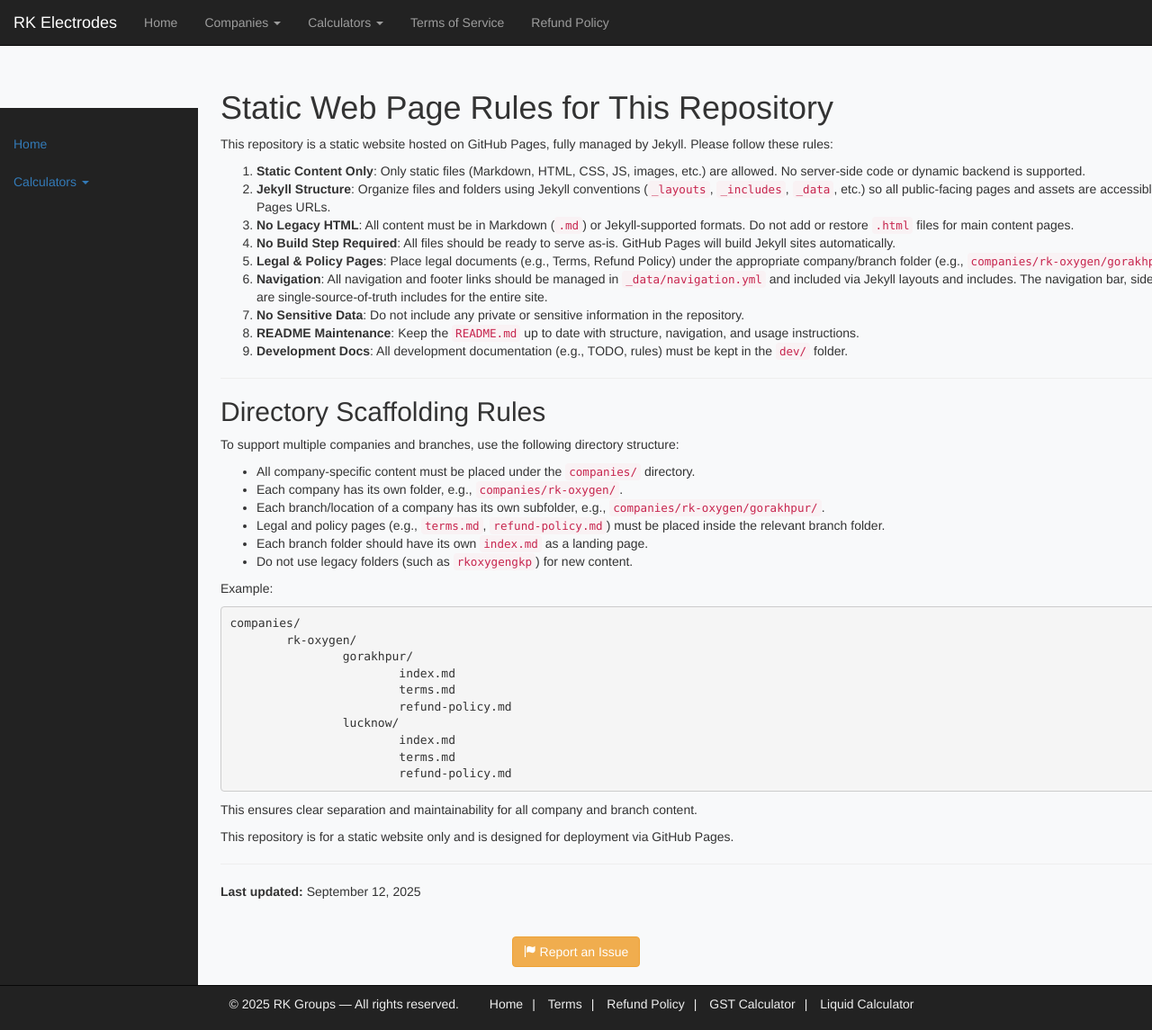
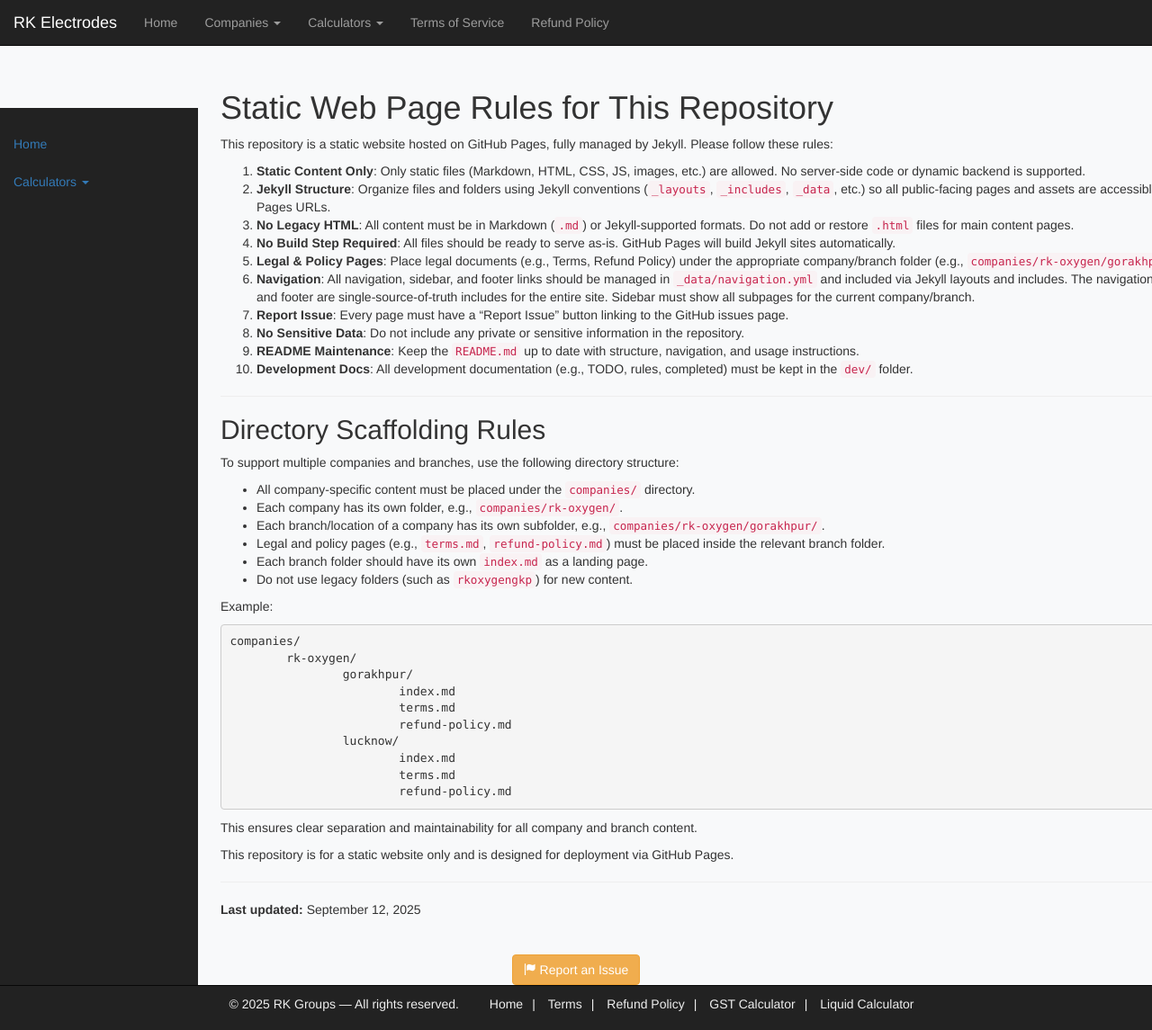
Before and after one commit to rk-Groups/rk-Groups.github.io, a Jekyll site: the page built from dev/STATIC_RULES.md, in a window 1280 px wide and 1145 px high. Shown: the whole window at 90% size. Built offline with Jekyll 4.4.1, drawn with Linux system fonts in a browser that asks for light colours; our own code applies the rules of GitHub Pages for plain Markdown files.

Commit message:
Add GitHub issues auto-sync and update dev docs
Introduced a Python script and GitHub Actions workflow to automatically fetch open issues and update dev/issues.md. Updated README and development documentation to reflect new navigation, sidebar, and 'Report Issue' button features. Improved documentation structure and clarified static site rules.

```diff
--- a/dev/STATIC_RULES.md
+++ b/dev/STATIC_RULES.md
@@ -7,10 +7,11 @@
 3. **No Legacy HTML**: All content must be in Markdown (`.md`) or Jekyll-supported formats. Do not add or restore `.html` files for main content pages.
 4. **No Build Step Required**: All files should be ready to serve as-is. GitHub Pages will build Jekyll sites automatically.
 5. **Legal & Policy Pages**: Place legal documents (e.g., Terms, Refund Policy) under the appropriate company/branch folder (e.g., `companies/rk-oxygen/gorakhpur/terms.md`).
-6. **Navigation**: All navigation and footer links should be managed in `_data/navigation.yml` and included via Jekyll layouts and includes. The navigation bar, sidebar, and footer are single-source-of-truth includes for the entire site.
-7. **No Sensitive Data**: Do not include any private or sensitive information in the repository.
-8. **README Maintenance**: Keep the `README.md` up to date with structure, navigation, and usage instructions.
-9. **Development Docs**: All development documentation (e.g., TODO, rules) must be kept in the `dev/` folder.
+6. **Navigation**: All navigation, sidebar, and footer links should be managed in `_data/navigation.yml` and included via Jekyll layouts and includes. The navigation bar, sidebar, and footer are single-source-of-truth includes for the entire site. Sidebar must show all subpages for the current company/branch.
+7. **Report Issue**: Every page must have a "Report Issue" button linking to the GitHub issues page.
+8. **No Sensitive Data**: Do not include any private or sensitive information in the repository.
+9. **README Maintenance**: Keep the `README.md` up to date with structure, navigation, and usage instructions.
+10. **Development Docs**: All development documentation (e.g., TODO, rules, completed) must be kept in the `dev/` folder.
 
 ---
 
```
Also changed, not shown: dev/COMPLETED.md (+6 -1 lines), dev/TODO.md (+1 -1 lines), dev/issues.md (added, +6 -0 lines), .github/workflows/update-issues.yml (added), README.md, 1 other file.
